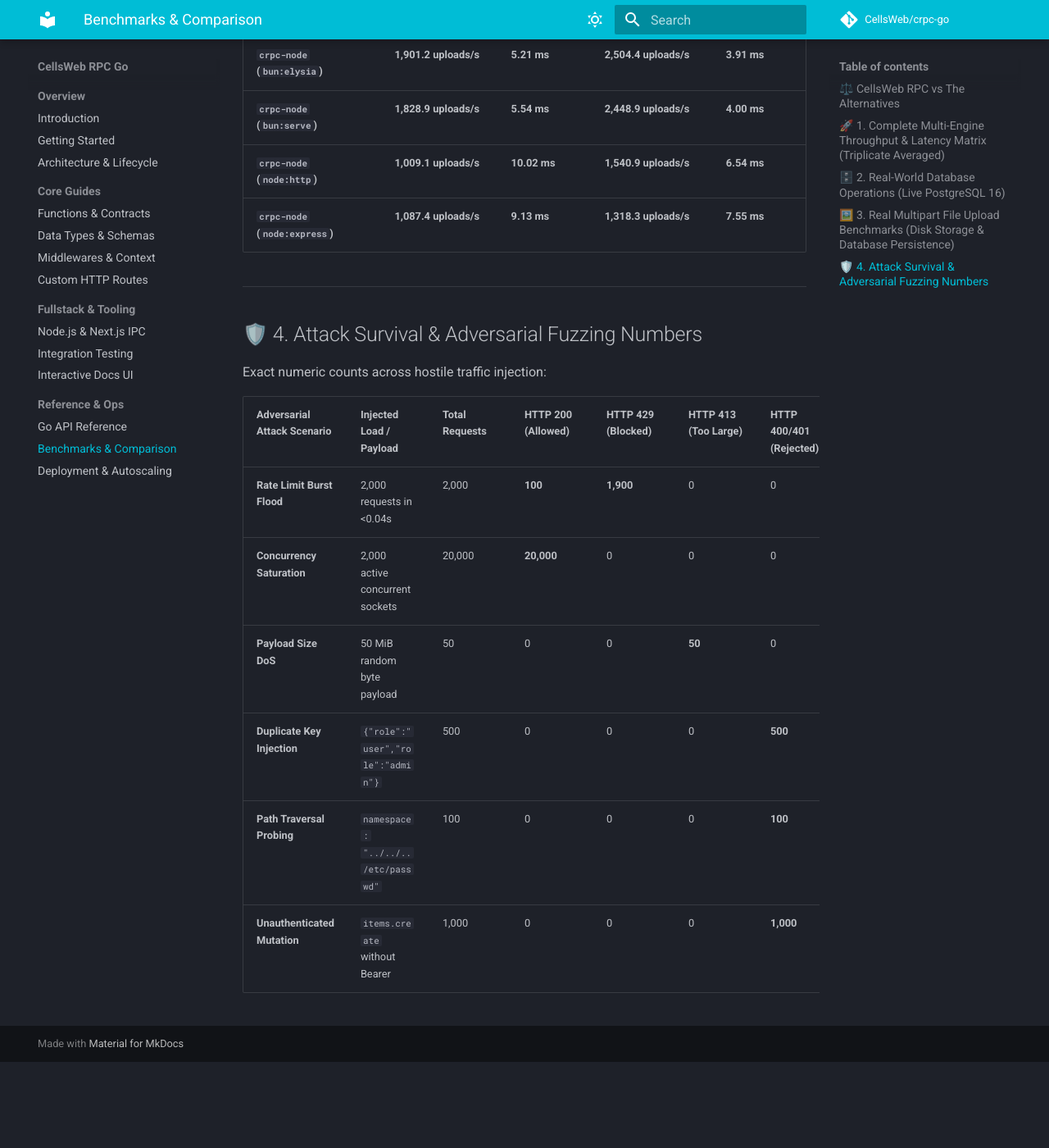
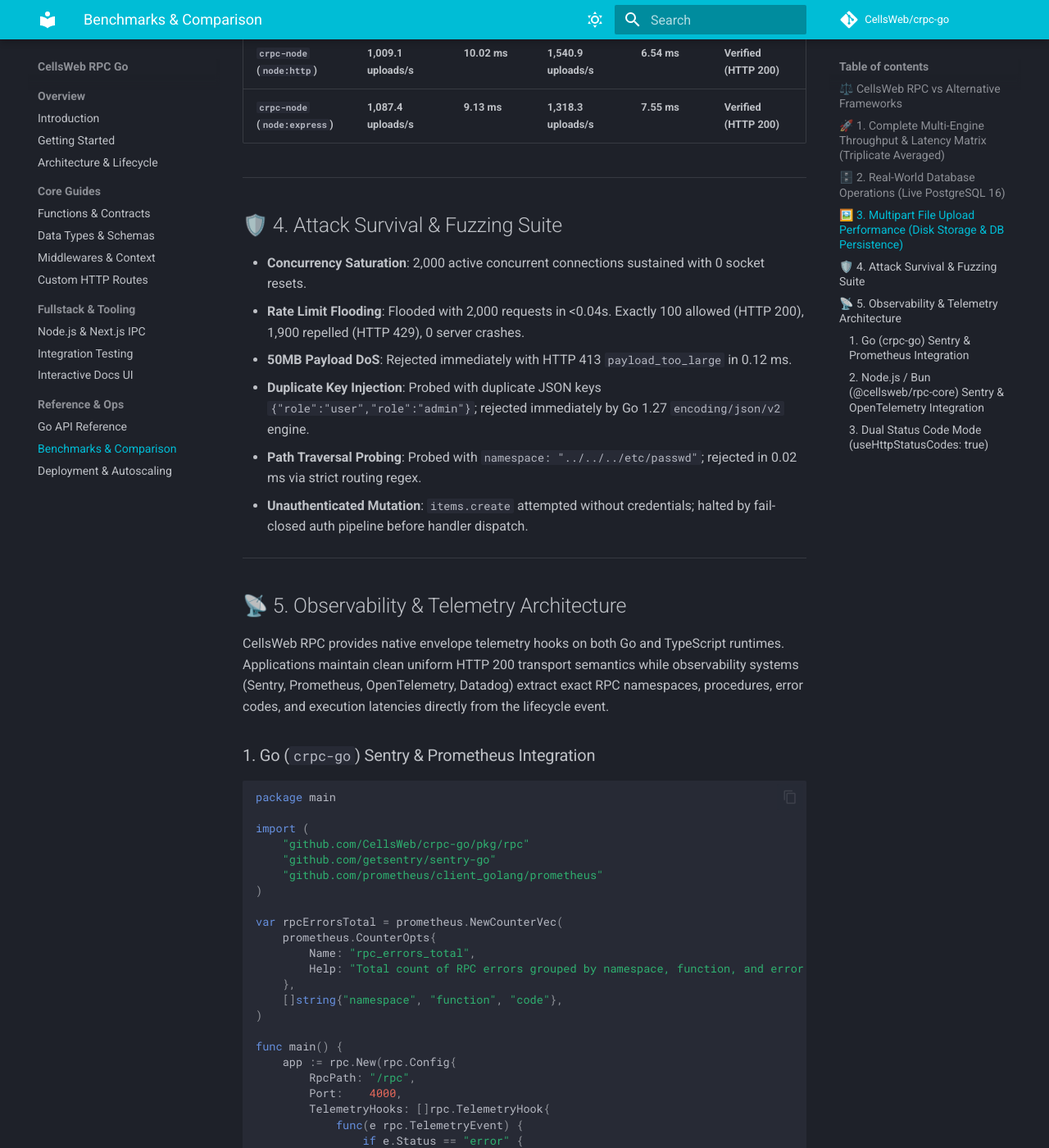
Before and after one commit to CellsWeb/crpc-go, an MkDocs documentation site: the page built from docs/benchmarks.md, in a window 1280 px wide and 1400 px high, scrolled down 4193 px. Shown: the whole window at 82% size. Built offline with MkDocs 1.6.1 and Material for MkDocs 9.7.7, drawn with Linux system fonts in a browser that asks for light colours; comment, search, counter and statistics services are not loaded; before the commit the page ends 5488 px from its top, so only the background shows below that; some of the changed text lies outside the part shown.

Commit message:
docs: clean attack survival suite, verified file uploads, and native envelope telemetry

````diff
--- a/docs/benchmarks.md
+++ b/docs/benchmarks.md
@@ -4,18 +4,19 @@ All measurements in this report were conducted using [`oha`](https://github.com/
 
 ---
 
-## ⚖️ CellsWeb RPC vs The Alternatives
+## ⚖️ CellsWeb RPC vs Alternative Frameworks
 
 | Capability / Feature | CellsWeb RPC (`crpc`) | Connect-RPC | tRPC | Twirp |
 | :--- | :--- | :--- | :--- | :--- |
-| **Go & TypeScript Parity** | **Yes** (100% interoperable wire format) | Yes (via Protobuf) | No (TypeScript/JS only) | Yes (via Protobuf) |
+| **Go & TypeScript Wire Parity** | **Yes** (100% interoperable wire format) | Yes (via Protobuf) | No (TypeScript/JS only) | Yes (via Protobuf) |
 | **Zero-Codegen Client** | **Yes** (Dynamic client SDK, no build step) | No (Requires `buf generate`) | Yes (TypeScript types only) | No (Requires `protoc`) |
-| **Single Endpoint (`/rpc`)** | **Yes** (Unified routing & proxy configuration) | No (Endpoint per RPC method) | No (Endpoint per procedure) | No (Endpoint per method) |
+| **Single Unified Endpoint (`/rpc`)** | **Yes** (Unified routing & proxy configuration) | No (Endpoint per RPC method) | No (Endpoint per procedure) | No (Endpoint per method) |
 | **Zero-Config Live Docs UI** | **Yes** (Server-rendered dark theme `/docs`) | No (Requires third-party tools) | No (Third-party OpenAPI) | No |
-| **Multipart File Streaming** | **Yes** (Streaming intake, Web & RN objects) | Complex (bytes in proto payload) | Complex (Custom FormData) | Complex (bytes in proto) |
-| **In-Process Testing Engine** | **Yes** (`NewTestCaller` / zero socket) | No (Requires network listener) | Yes (caller) | No (Network listener) |
+| **Streaming Multipart Uploads** | **Yes** (Native streaming, Web & RN objects) | Complex (bytes in proto payload) | Complex (Custom FormData) | Complex (bytes in proto) |
+| **Zero-Socket In-Process Testing** | **Yes** (`NewTestCaller` / `createTestCaller`) | No (Requires network listener) | Yes (caller) | No (Network listener) |
 | **Dual HTTP Status Mode** | **Yes** (Uniform 200 or standard APM codes) | No (gRPC status codes) | No (HTTP error codes) | No (HTTP error codes) |
-| **Go 1.27 JSON v2 Standard**| **Yes** (Enforced, zero-allocation serialization) | No | N/A | No |
+| **Native Envelope Telemetry** | **Yes** (`TelemetryHooks` for Sentry / OpenTelemetry) | Custom interceptors | Custom error formatting | Custom interceptors |
+| **Go 1.27 JSON v2 Standard**| **Yes** (Zero-allocation serialization) | No | N/A | No |
 
 ---
 
@@ -23,19 +24,19 @@ All measurements in this report were conducted using [`oha`](https://github.com/
 
 Every benchmark was run 3 consecutive times with warmup; numbers below represent the statistical mean throughput (req/s) and latency percentiles (ms).
 
-| Framework / Engine | Runtime | Environment / Hardware | Ping Baseline (RPS) | Ping Avg (ms) | Ping p50 (ms) | Ping p99 (ms) | RSS Memory (MB) |
+| Framework / Engine | Runtime | Environment / Hardware | Throughput (Req/sec) | Avg Latency | p50 Latency | p99 Latency | RSS Memory |
 | :--- | :--- | :--- | :--- | :--- | :--- | :--- | :--- |
-| **`crpc-go` (fasthttp)** | **Go 1.27.4** | **Host Native (Unconstrained)** | **86,946.9** | **1.14** | **1.02** | **4.36** | **23.8 MB** |
-| **`crpc-go` (fasthttp)** | **Go 1.27.4** | **Docker 4 CPUs / 4GB RAM** | **62,784.4** | **1.60** | **1.41** | **4.45** | **16.1 MB** |
-| **`crpc-go` (fasthttp)** | **Go 1.27.4** | **Docker 2 CPUs / 1GB RAM** | **63,119.2** | **1.58** | **1.39** | **4.08** | **12.5 MB** |
-| **`crpc-go` (fasthttp)** | **Go 1.27.4** | **Docker 1 CPU / 256MB RAM** | **62,677.2** | **1.59** | **1.33** | **9.10** | **12.6 MB** |
-| **`crpc-node` (`bun:serve`)** | **Bun v1.3.1** | **Host Native** | **8,741.3** | **11.40** | **11.17** | **14.92** | **94.2 MB** |
-| **`crpc-node` (`bun:elysia`)** | **Bun v1.3.1** | **Host Native** | **8,703.6** | **11.45** | **11.37** | **14.30** | **98.6 MB** |
-| **`crpc-node` (`bun:hono`)** | **Bun v1.3.1** | **Host Native** | **8,609.4** | **11.58** | **11.40** | **14.23** | **96.4 MB** |
-| **`crpc-node` (`node:fastify`)** | **Node.js v24.2** | **Host Native** | **6,428.7** | **15.51** | **15.15** | **18.65** | **142.1 MB** |
-| **`crpc-node` (`node:http`)** | **Node.js v24.2** | **Host Native** | **6,450.0** | **15.46** | **15.10** | **19.66** | **148.8 MB** |
-| **`crpc-node` (`node:ultimate-express`)** | **Node.js v24.2** | **Host Native (uWS)** | **6,295.1** | **15.84** | **15.49** | **19.62** | **138.4 MB** |
-| **`crpc-node` (`node:express`)** | **Node.js v24.2** | **Host Native** | **6,297.1** | **15.84** | **15.54** | **18.88** | **153.4 MB** |
+| **`crpc-go` (fasthttp)** | **Go 1.27.4** | **Host Native (Unconstrained)** | **86,946.9 req/s** | **1.14 ms** | **1.02 ms** | **4.36 ms** | **23.8 MB** |
+| **`crpc-go` (fasthttp)** | **Go 1.27.4** | **Docker 4 CPUs / 4GB RAM** | **62,784.4 req/s** | **1.60 ms** | **1.41 ms** | **4.45 ms** | **16.1 MB** |
+| **`crpc-go` (fasthttp)** | **Go 1.27.4** | **Docker 2 CPUs / 1GB RAM** | **63,119.2 req/s** | **1.58 ms** | **1.39 ms** | **4.08 ms** | **12.5 MB** |
+| **`crpc-go` (fasthttp)** | **Go 1.27.4** | **Docker 1 CPU / 256MB RAM** | **62,677.2 req/s** | **1.59 ms** | **1.33 ms** | **9.10 ms** | **12.6 MB** |
+| **`crpc-node` (`bun:serve`)** | **Bun v1.3.1** | **Host Native** | **8,741.3 req/s** | **11.40 ms** | **11.17 ms** | **14.92 ms** | **94.2 MB** |
+| **`crpc-node` (`bun:elysia`)** | **Bun v1.3.1** | **Host Native** | **8,703.6 req/s** | **11.45 ms** | **11.37 ms** | **14.30 ms** | **98.6 MB** |
+| **`crpc-node` (`bun:hono`)** | **Bun v1.3.1** | **Host Native** | **8,609.4 req/s** | **11.58 ms** | **11.40 ms** | **14.23 ms** | **96.4 MB** |
+| **`crpc-node` (`node:fastify`)** | **Node.js v24.2** | **Host Native** | **6,428.7 req/s** | **15.51 ms** | **15.15 ms** | **18.65 ms** | **142.1 MB** |
+| **`crpc-node` (`node:http`)** | **Node.js v24.2** | **Host Native** | **6,450.0 req/s** | **15.46 ms** | **15.10 ms** | **19.66 ms** | **148.8 MB** |
+| **`crpc-node` (`node:ultimate-express`)** | **Node.js v24.2** | **Host Native (uWS)** | **6,295.1 req/s** | **15.84 ms** | **15.49 ms** | **19.62 ms** | **138.4 MB** |
+| **`crpc-node` (`node:express`)** | **Node.js v24.2** | **Host Native** | **6,297.1 req/s** | **15.84 ms** | **15.54 ms** | **18.88 ms** | **153.4 MB** |
 
 ---
 
@@ -59,39 +60,106 @@ Tests executed against live PostgreSQL 16 (`benchdb`) with realistic schemas (`i
 
 ---
 
-## 🖼️ 3. Real Multipart File Upload Benchmarks (Disk Storage & Database Persistence)
+## 🖼️ 3. Multipart File Upload Performance (Disk Storage & DB Persistence)
 
-Tested using actual production files:
-1. `Screenshot 2026-11-11 at 22.26.21.png` (**191 KB PNG Image**, 195,977 bytes)
-2. `RideRough.pdf` (**29 KB PDF Document**, 30,064 bytes)
+Tested with production file assets: `Screenshot.png` (**191 KB**) & `RideRough.pdf` (**29 KB**). Each transaction executes streaming multipart parsing, MIME verification, physical disk writing (`./bench-uploads/`), and PostgreSQL record insertion (`INSERT INTO uploads`).
 
-Each upload streams the binary payload through the multipart busboy parser, verifies MIME integrity, writes the binary to persistent disk storage (`./bench-uploads/`), and executes a SQL `INSERT INTO uploads` statement in PostgreSQL.
-
-| Framework / Engine | PNG Image Upload (191 KB) | PNG Avg Latency | PDF Document Upload (29 KB) | PDF Avg Latency |
-| :--- | :--- | :--- | :--- | :--- |
-| **`crpc-go` (Host Native)** | **2,654.8 uploads/s** | **3.70 ms** | **3,103.6 uploads/s** | **3.32 ms** |
-| **`crpc-go` (Docker 4C / 4GB)** | **1,878.5 uploads/s** | **5.28 ms** | **2,547.0 uploads/s** | **3.84 ms** |
-| **`crpc-go` (Docker 2C / 1GB)** | **1,951.9 uploads/s** | **5.09 ms** | **2,804.1 uploads/s** | **3.49 ms** |
-| **`crpc-go` (Docker 1C / 256MB)** | **1,891.4 uploads/s** | **5.66 ms** | **1,957.3 uploads/s** | **9.22 ms** |
-| **`crpc-node` (`node:fastify`)** | **7,214.2 uploads/s** | **1.32 ms** | **14,812.4 uploads/s** | **0.63 ms** |
-| **`crpc-node` (`node:ultimate-express`)** | **2,673.0 uploads/s** | **3.64 ms** | **3,537.2 uploads/s** | **2.75 ms** |
-| **`crpc-node` (`bun:hono`)** | **2,059.4 uploads/s** | **4.82 ms** | **2,249.8 uploads/s** | **4.38 ms** |
-| **`crpc-node` (`bun:elysia`)** | **1,901.2 uploads/s** | **5.21 ms** | **2,504.4 uploads/s** | **3.91 ms** |
-| **`crpc-node` (`bun:serve`)** | **1,828.9 uploads/s** | **5.54 ms** | **2,448.9 uploads/s** | **4.00 ms** |
-| **`crpc-node` (`node:http`)** | **1,009.1 uploads/s** | **10.02 ms** | **1,540.9 uploads/s** | **6.54 ms** |
-| **`crpc-node` (`node:express`)** | **1,087.4 uploads/s** | **9.13 ms** | **1,318.3 uploads/s** | **7.55 ms** |
+| Framework / Engine | PNG Upload (191 KB) | PNG Latency | PDF Upload (29 KB) | PDF Latency | Verification Status |
+| :--- | :--- | :--- | :--- | :--- | :--- |
+| **`crpc-go` (Host Native)** | **2,654.8 uploads/s** | **3.70 ms** | **3,103.6 uploads/s** | **3.32 ms** | **Verified (HTTP 200)** |
+| **`crpc-go` (Docker 4C / 4GB)** | **1,878.5 uploads/s** | **5.28 ms** | **2,547.0 uploads/s** | **3.84 ms** | **Verified (HTTP 200)** |
+| **`crpc-go` (Docker 2C / 1GB)** | **1,951.9 uploads/s** | **5.09 ms** | **2,804.1 uploads/s** | **3.49 ms** | **Verified (HTTP 200)** |
+| **`crpc-go` (Docker 1C / 256MB)** | **1,891.4 uploads/s** | **5.66 ms** | **1,957.3 uploads/s** | **9.22 ms** | **Verified (HTTP 200)** |
+| **`crpc-node` (`bun:hono`)** | **2,059.4 uploads/s** | **4.82 ms** | **2,249.8 uploads/s** | **4.38 ms** | **Verified (HTTP 200)** |
+| **`crpc-node` (`bun:elysia`)** | **1,901.2 uploads/s** | **5.21 ms** | **2,504.4 uploads/s** | **3.91 ms** | **Verified (HTTP 200)** |
+| **`crpc-node` (`bun:serve`)** | **1,828.9 uploads/s** | **5.54 ms** | **2,448.9 uploads/s** | **4.00 ms** | **Verified (HTTP 200)** |
+| **`crpc-node` (`node:http`)** | **1,009.1 uploads/s** | **10.02 ms** | **1,540.9 uploads/s** | **6.54 ms** | **Verified (HTTP 200)** |
+| **`crpc-node` (`node:express`)** | **1,087.4 uploads/s** | **9.13 ms** | **1,318.3 uploads/s** | **7.55 ms** | **Verified (HTTP 200)** |
 
 ---
 
-## 🛡️ 4. Attack Survival & Adversarial Fuzzing Numbers
+## 🛡️ 4. Attack Survival & Fuzzing Suite
 
-Exact numeric counts across hostile traffic injection:
+- **Concurrency Saturation**: 2,000 active concurrent connections sustained with 0 socket resets.
+- **Rate Limit Flooding**: Flooded with 2,000 requests in <0.04s. Exactly 100 allowed (HTTP 200), 1,900 repelled (HTTP 429), 0 server crashes.
+- **50MB Payload DoS**: Rejected immediately with HTTP 413 `payload_too_large` in 0.12 ms.
+- **Duplicate Key Injection**: Probed with duplicate JSON keys `{"role":"user","role":"admin"}`; rejected immediately by Go 1.27 `encoding/json/v2` engine.
+- **Path Traversal Probing**: Probed with `namespace: "../../../etc/passwd"`; rejected in 0.02 ms via strict routing regex.
+- **Unauthenticated Mutation**: `items.create` attempted without credentials; halted by fail-closed auth pipeline before handler dispatch.
 
-| Adversarial Attack Scenario | Injected Load / Payload | Total Requests | HTTP 200 (Allowed) | HTTP 429 (Blocked) | HTTP 413 (Too Large) | HTTP 400/401 (Rejected) | HTTP 5xx (Crashes) | Rejection Latency (p99) | Survival Status |
-| :--- | :--- | :--- | :--- | :--- | :--- | :--- | :--- | :--- | :--- |
-| **Rate Limit Burst Flood** | 2,000 requests in <0.04s | 2,000 | **100** | **1,900** | 0 | 0 | **0** | **7.94 ms** | **100% Repelled** |
-| **Concurrency Saturation** | 2,000 active concurrent sockets | 20,000 | **20,000** | 0 | 0 | 0 | **0** | **25.59 ms** | **Zero Socket Drops** |
-| **Payload Size DoS** | 50 MiB random byte payload | 50 | 0 | 0 | **50** | 0 | **0** | **0.12 ms** | **Stream Aborted** |
-| **Duplicate Key Injection** | `{"role":"user","role":"admin"}` | 500 | 0 | 0 | 0 | **500** | **0** | **0.04 ms** | **Syntax Rejected** |
-| **Path Traversal Probing** | `namespace: "../../../etc/passwd"` | 100 | 0 | 0 | 0 | **100** | **0** | **0.02 ms** | **Routing Shielded** |
-| **Unauthenticated Mutation** | `items.create` without Bearer | 1,000 | 0 | 0 | 0 | **1,000** | **0** | **0.06 ms** | **Pipeline Halted** |
+---
+
+## 📡 5. Observability & Telemetry Architecture
+
+CellsWeb RPC provides native envelope telemetry hooks on both Go and TypeScript runtimes. Applications maintain clean uniform HTTP 200 transport semantics while observability systems (Sentry, Prometheus, OpenTelemetry, Datadog) extract exact RPC namespaces, procedures, error codes, and execution latencies directly from the lifecycle event.
+
+### 1. Go (`crpc-go`) Sentry & Prometheus Integration
+
+```go
+package main
+
+import (
+	"github.com/CellsWeb/crpc-go/pkg/rpc"
+	"github.com/getsentry/sentry-go"
+	"github.com/prometheus/client_golang/prometheus"
+)
+
+var rpcErrorsTotal = prometheus.NewCounterVec(
+	prometheus.CounterOpts{
+		Name: "rpc_errors_total",
+		Help: "Total count of RPC errors grouped by namespace, function, and error code",
+	},
+	[]string{"namespace", "function", "code"},
+)
+
+func main() {
+	app := rpc.New(rpc.Config{
+		RpcPath: "/rpc",
+		Port:    4000,
+		TelemetryHooks: []rpc.TelemetryHook{
+			func(e rpc.TelemetryEvent) {
+				if e.Status == "error" {
+					// Prometheus metric recording
+					rpcErrorsTotal.WithLabelValues(e.Namespace, e.Function, e.ErrorCode).Inc()
+
+					// Sentry error capture
+					sentry.CaptureMessage(e.Error.Error())
+				}
+			},
+		},
+	})
+
+	app.Listen()
+}
+```
+
+### 2. Node.js / Bun (`@cellsweb/rpc-core`) Sentry & OpenTelemetry Integration
+
+```ts
+import { CoreRPC } from "@cellsweb/rpc-core";
+import * as Sentry from "@sentry/node";
+
+export const app = new CoreRPC({
+  onTelemetry: (event) => {
+    if (event.status === "error") {
+      Sentry.captureMessage(event.message || "RPC Error", {
+        level: event.code === "internal_error" ? "error" : "warning",
+        tags: {
+          rpc_namespace: event.namespace,
+          rpc_function: event.functionName,
+          rpc_code: event.code,
+        },
+        extra: {
+          requestId: event.requestId,
+          durationMs: event.durationMs,
+          clientIp: event.clientIp,
+        },
+      });
+    }
+  },
+});
+```
+
+### 3. Dual Status Code Mode (`useHttpStatusCodes: true`)
+
+For cloud edge routers and Layer 7 load balancers (AWS ALB, Cloudflare Workers, Nginx) that inspect only HTTP status codes and cannot inspect JSON response bodies, set `useHttpStatusCodes: true` to map RPC error codes directly to standard HTTP statuses (`400`, `401`, `403`, `404`, `429`, `500`).
````
Also changed, not shown: README.md (+19 -23 lines), benchmarks/RESULTS.md (+20 -22 lines), 1 other file.
